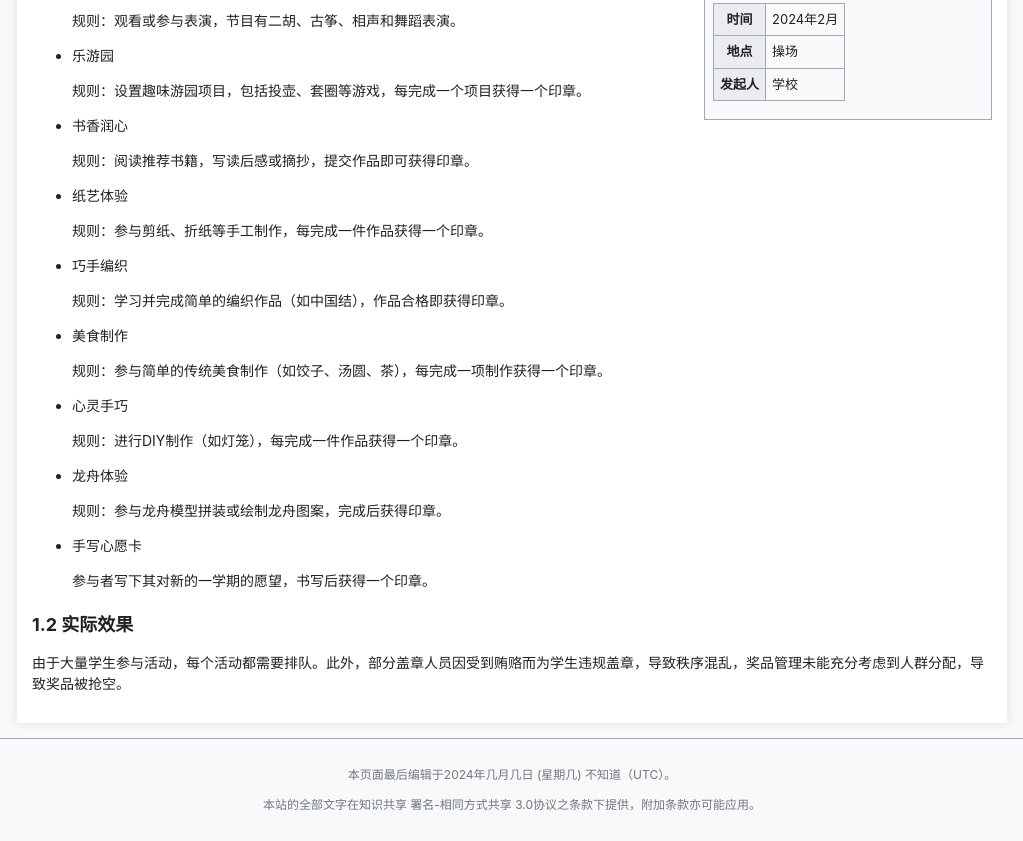
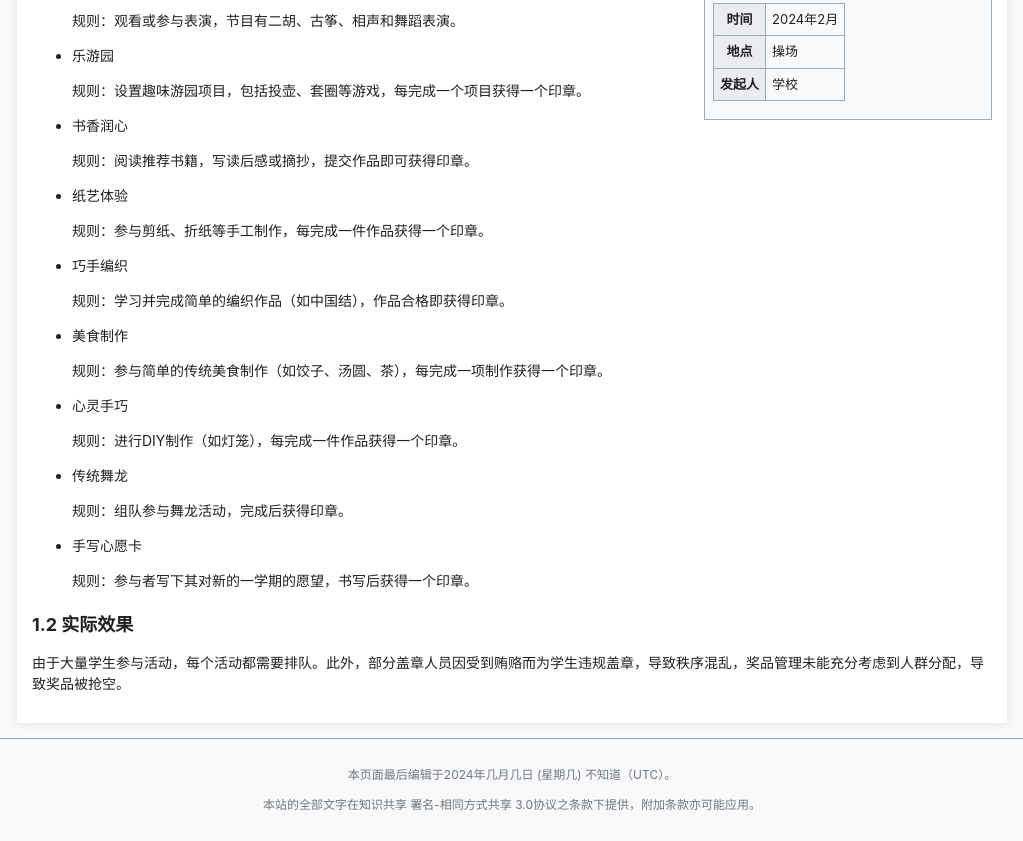
Before and after one commit to hljhlj121311/yuanxiaojie, a plain HTML site: page index.html in a window 1280 px wide. Shown: the part 625-1466 px from the top of the page, without its empty margins (128-1151 px from the left). Drawn offline with Linux system fonts and the light colour scheme.

Commit message:
Update index.html

```diff
--- a/index.html
+++ b/index.html
@@ -259,10 +259,10 @@
         <p>规则：参与简单的传统美食制作（如饺子、汤圆、茶），每完成一项制作获得一个印章。</p>
         <li>心灵手巧</li>
         <p>规则：进行DIY制作（如灯笼），每完成一件作品获得一个印章。</p>
-        <li>龙舟体验</li>
-        <p>规则：参与龙舟模型拼装或绘制龙舟图案，完成后获得印章。</p>
+        <li>传统舞龙</li>
+        <p>规则：组队参与舞龙活动，完成后获得印章。</p>
         <li>手写心愿卡</li>
-        <p>参与者写下其对新的一学期的愿望，书写后获得一个印章。</p>
+        <p>规则：参与者写下其对新的一学期的愿望，书写后获得一个印章。</p>
         </ul>
 
 
```
